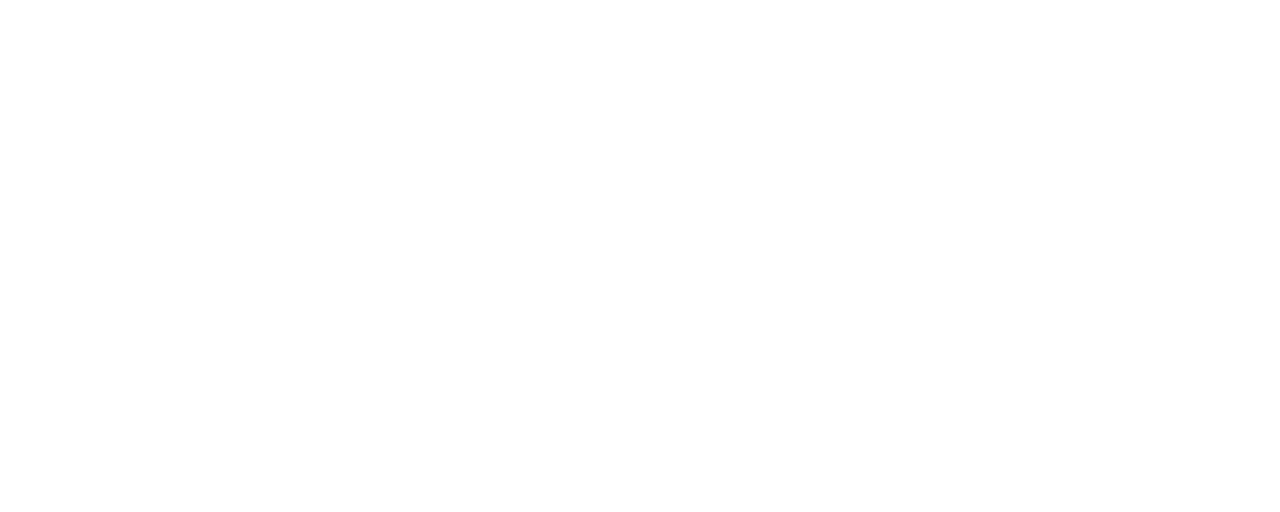
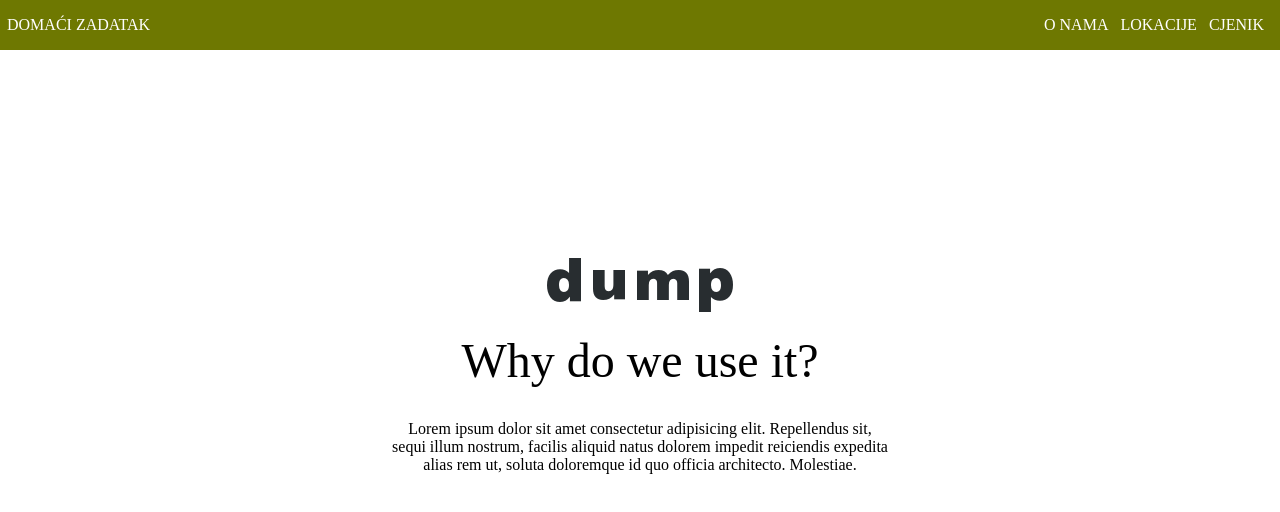
Before and after one commit to lpazinovic/internship-9-css_1, a plain HTML site: page index.html in a window 1280 px wide. Drawn offline with Linux system fonts and the light colour scheme.

Commit message:
Navigation bar and title.

```diff
--- a/index.html
+++ b/index.html
@@ -1,12 +1,29 @@
 <!DOCTYPE html>
 <html lang="en">
-<head>
-    <meta charset="UTF-8">
-    <meta name="viewport" content="width=device-width, initial-scale=1.0">
+  <head>
+    <meta charset="UTF-8" />
+    <meta name="viewport" content="width=device-width, initial-scale=1.0" />
     <title>Domaći zadatak</title>
-    <link rel="stylesheet" href="styles.css">
-</head>
-<body>
-
-</body>
+    <link rel="stylesheet" href="styles.css" />
+  </head>
+  <body>
+    <ul class="navigation">
+      <li class="navigation-item">Domaći zadatak</li>
+      <li class="navigation-item">O nama</li>
+      <li class="navigation-item">Lokacije</li>
+      <li class="navigation-item">Cjenik</li>
+    </ul>
+    <div class="content-wrapper">
+      <div class="title-div">
+        <img src="resources/dump_logo.png" class="dump-logo" />
+        <h1 class="main-title">Why do we use it?</h1>
+        <p class="title-paragraph">
+          Lorem ipsum dolor sit amet consectetur adipisicing elit. Repellendus
+          sit, sequi illum nostrum, facilis aliquid natus dolorem impedit
+          reiciendis expedita alias rem ut, soluta doloremque id quo officia
+          architecto. Molestiae.
+        </p>
+      </div>
+    </div>
+  </body>
 </html>
--- a/styles.css
+++ b/styles.css
@@ -0,0 +1,69 @@
+body{
+    margin: 0;
+}
+
+.navigation {
+    position: fixed;
+    left: 0;
+    top: 0;
+    right: 0;
+    display: flex;
+    justify-content: right;
+    list-style: none;
+    background-color: #6e7801;
+    padding: 10px;
+    margin: 0;
+    z-index: 2;
+}
+
+.navigation-item{
+    display: flex;
+    margin: 1px;
+    padding: 5px;
+    color: white;
+    text-transform: uppercase;
+}
+
+.navigation-item:first-child{
+    position: absolute;
+    left: 1px;
+    margin: 1px;
+    padding: 5px;
+}
+
+.content-wrapper {
+    margin-top: 48px;
+    display: flex;
+    flex-direction: column;
+    align-items: center;
+    height: 100vh;
+    position: relative;
+}
+
+.title-div {
+    display: inline-block;
+    text-align: center;
+    flex-direction: column;
+    position: absolute;
+    top: 25%;
+    width: 500px;
+    background-color: #fff;
+    padding: 10px;
+    align-items: center;
+}
+
+.dump-logo{
+    display: flex;
+    position: absolute;
+    width: 186px;
+    height: 54px;
+    left: calc(50% - 93px);
+    margin-bottom: 10px;
+}
+
+.main-title{
+    display: block;
+    margin-top: 15%;
+    font-weight: lighter;
+    font-size: 300%;
+}
```
Also changed, not shown: resources/dump_logo.png (added).
